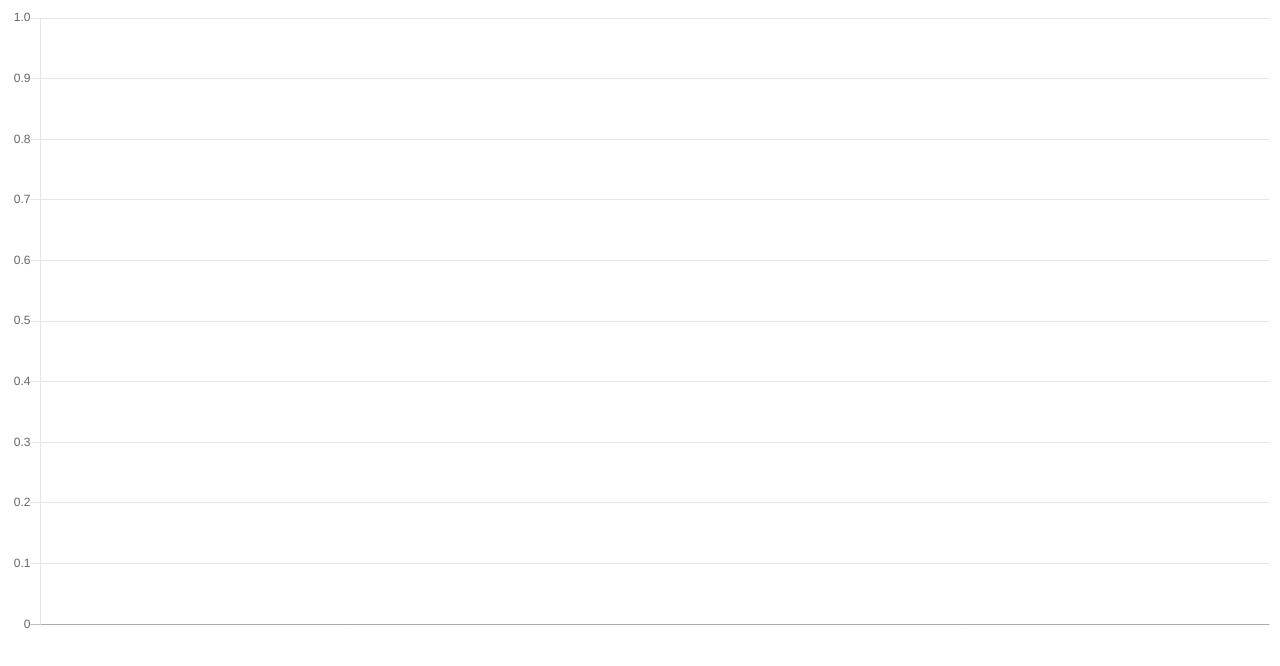
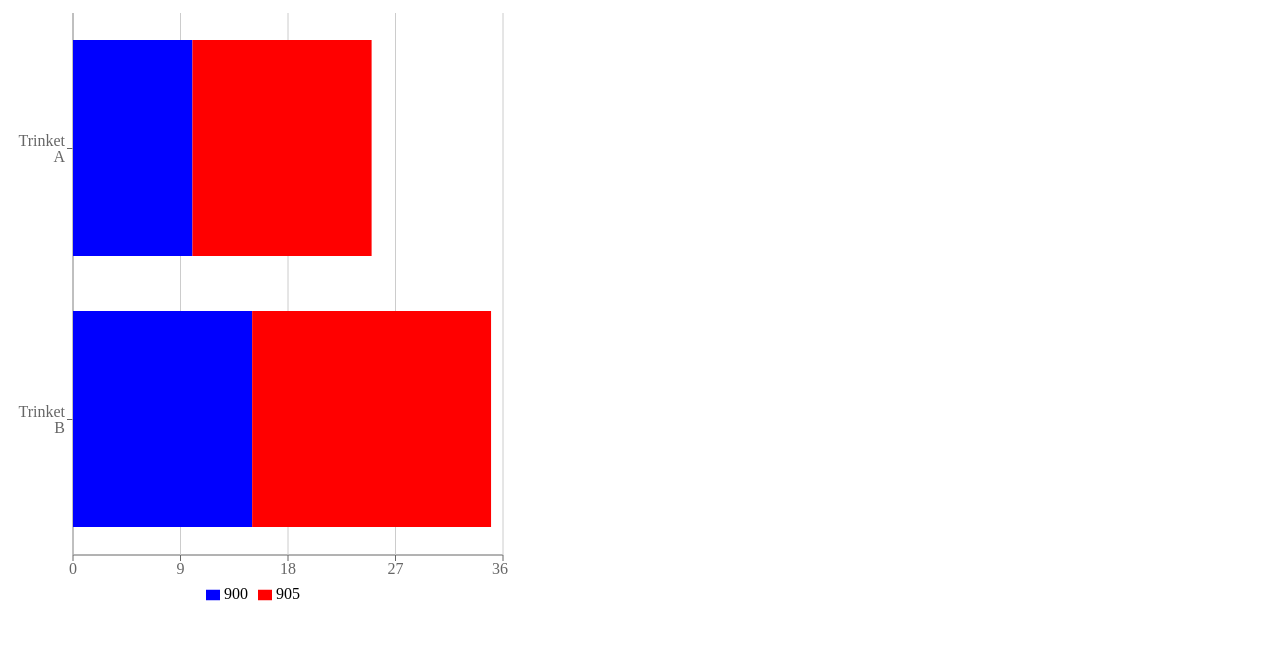
Before and after one commit to FaideWW/guardian-trinkets, a React app: page / in a window 1280 px wide. Shown: the top 666 px of the page. Built offline with nearby package versions, Linux system fonts and the light colour scheme; the HTML template or start-up script is replaced by a standard one.

Commit message:
Move to Recharts

```diff
--- a/package.json
+++ b/package.json
@@ -20,7 +20,8 @@
     "lodash": "^4.17.4",
     "react": "^15.6.1",
     "react-chartjs-2": "^2.6.2",
-    "react-dom": "^15.6.1"
+    "react-dom": "^15.6.1",
+    "recharts": "^1.0.0-apha.5"
   },
   "devDependencies": {
     "babel-core": "^6.26.0",
--- a/src/App.jsx
+++ b/src/App.jsx
@@ -1,6 +1,8 @@
 import React, { Component } from 'react';
 import TrinketChart from './components/TrinketChart';
+import trinketJSON from '../2017-8-17-test-collation-4/full.json';
 
+console.log('trinkets', trinketJSON);
 export default class App extends Component {
   render() {
     return (
--- a/src/components/TrinketChart.jsx
+++ b/src/components/TrinketChart.jsx
@@ -1,15 +1,29 @@
 import React  from 'react';
 import PropTypes from 'prop-types';
 
-import { Bar } from 'react-chartjs-2';
+import { BarChart, XAxis, YAxis, CartesianGrid, Tooltip, Legend, Bar } from 'recharts';
+
+const colors = {
+  900: 'blue',
+  905: 'red',
+};
+const data = [
+  { name: 'Trinket A', '900': 10, '905': 15 },
+  { name: 'Trinket B', '900': 15, '905': 20 },
+];
 
 function TrinketChart(props) {
   return (
     <div>
-      <Bar
-        label={['one', 'two']}
-        data={[10, 20]}
-      />
+    <BarChart layout="vertical" data={data} width={500} height={600}>
+    <YAxis dataKey="name" type="category" />
+    <XAxis type="number"/>
+    <CartesianGrid horizontal={false} />
+    <Tooltip />
+    <Legend />
+    <Bar dataKey="900" stackId="a" fill={colors[900]} />
+    <Bar dataKey="905" stackId="a" fill={colors[905]} />
+    </BarChart>
     </div>
   );
 }
```
Also changed, not shown: 2 other files (tests, documents, lock files or other folders).
